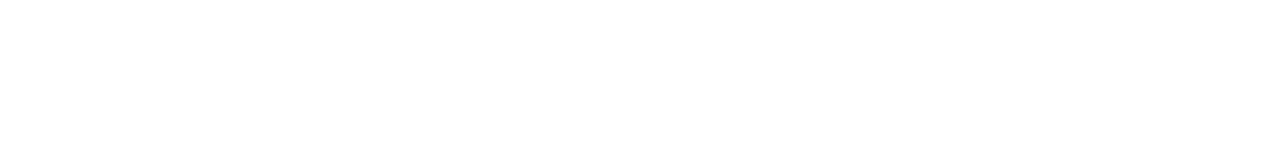
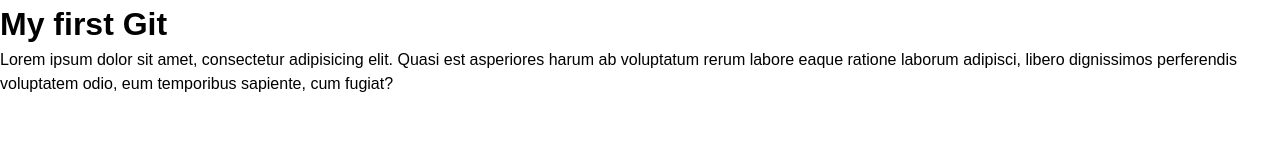
Before and after one commit to Krosmez/huddle, a plain HTML site: page index.html in a window 1280 px wide. Drawn offline with Linux system fonts and the light colour scheme.

Commit message:
First commit on dev branch

```diff
--- a/index.html
+++ b/index.html
@@ -8,6 +8,8 @@
 	<link rel="stylesheet" href="css/style.css">
 </head>
 <body>
+	<h1>My first Git</h1>
 
+	<p>Lorem ipsum dolor sit amet, consectetur adipisicing elit. Quasi est asperiores harum ab voluptatum rerum labore eaque ratione laborum adipisci, libero dignissimos perferendis voluptatem odio, eum temporibus sapiente, cum fugiat?</p>
 </body>
 </html>
```
